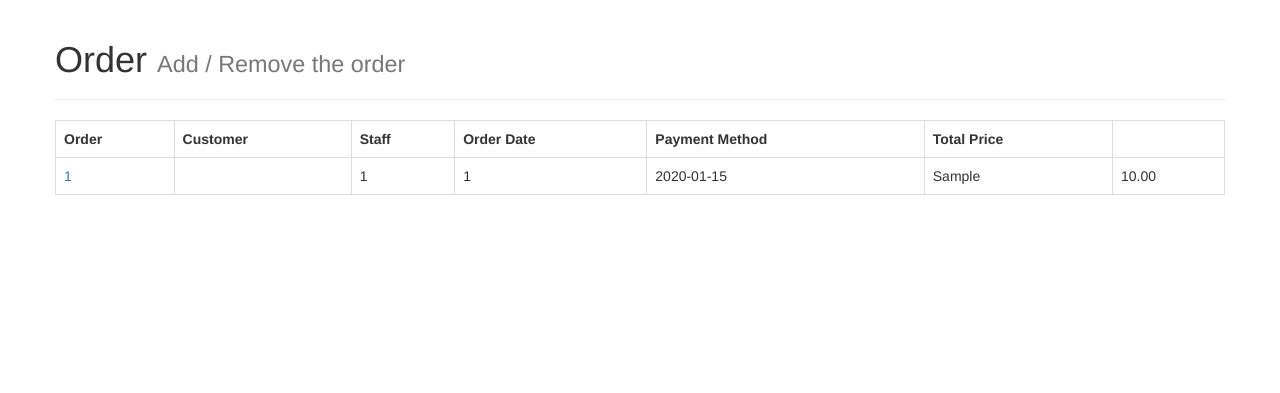
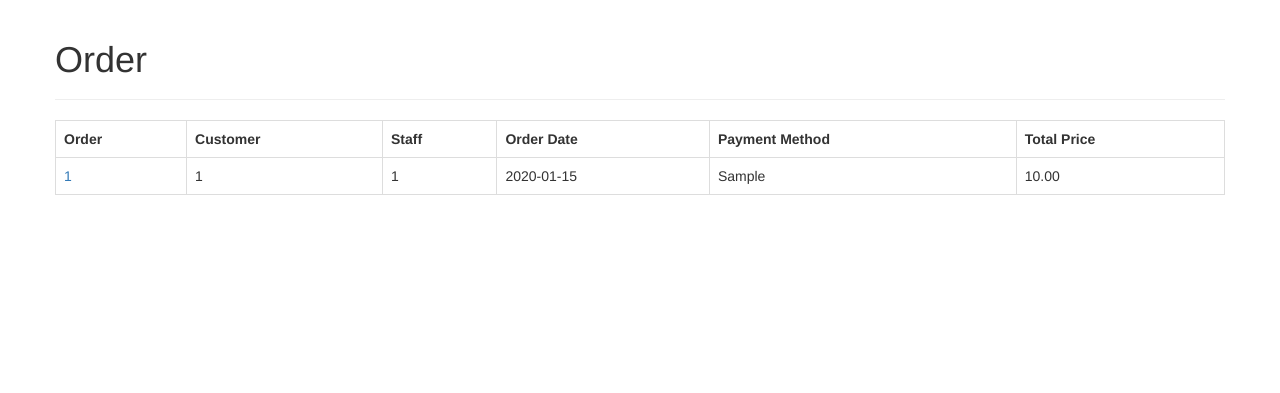
Before and after one commit to lolopomama/Thepetshop-ITE442sql, a PHP site: page /index.php in a window 1280 px wide. Shown: the part 52-445 px from the top of the page. Run offline with PHP 8.4, Linux system fonts and the light colour scheme; tables that the repository leaves empty hold one stand-in row (values such as "Sample post").

Commit message:
hahahahahahah

```diff
--- a/employee_index.php
+++ b/employee_index.php
@@ -8,7 +8,7 @@
 <div class="container">
 	<div class="row">
 		<div class="page-header" style="margin: 0px;">
-		  <h1>Order <small>Add / Remove the order</small></h1>
+		  <h1>Order</h1>
 		</div>
 	</div>
 	</br>
@@ -21,7 +21,7 @@
 				echo "<table class='table table-bordered'>";
 				echo "<tr><th>Order</th><th>Customer</th><th>Staff</th><th>Order Date</th><th>Payment Method</th><th>Total Price</th></tr>";
 				foreach ($employees as $result) {
-					echo "<td>"."<a href='#'>".$result['ORDER_ID']."</a>"."<td>";
+					echo "<td>"."<a href='order_detail.php'>".$result['ORDER_ID']."</a>"."</td>";
 					echo "<td>".$result['CUS_ID']."</td>";
 					echo "<td>".$result['STA_ID']."</td>";
                     echo "<td>".$result['ODATE']."</td>";
```
